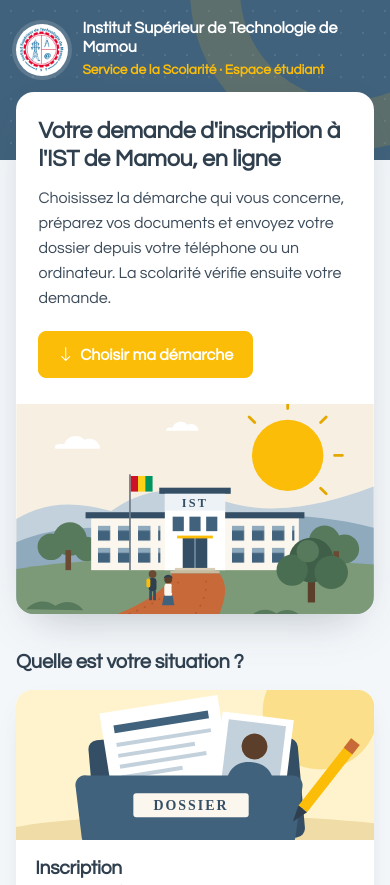
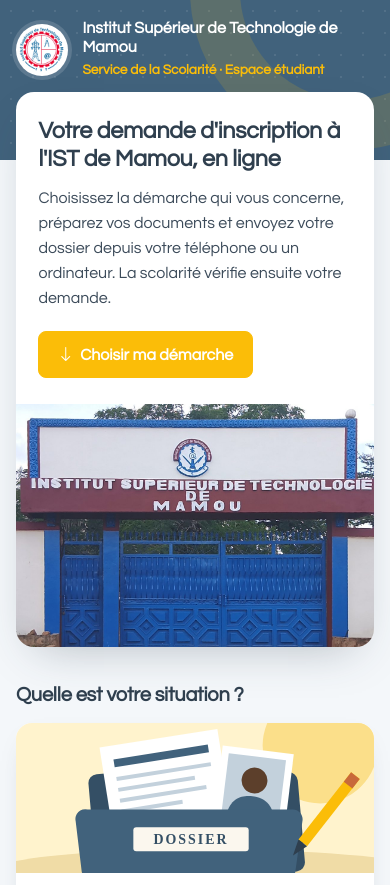
Before and after one commit to Lamine96ca/GEPED, a Django app: page /etudiant/ in a window 390 px wide. Shown: the top 885 px of the page. Run offline with Django 4.2, Linux system fonts and the light colour scheme; data that the repository does not hold is empty; parts of the project's set-up code (start-up, migrations or seed data) failed here and were passed over; some libraries are stand-ins or nearby versions.

Commit message:
Espace étudiant : photo redressée du portail de l'IST en page d'accueil
La vraie photo remplace le dessin du campus. Elle s'affiche entière sur
ordinateur, tablette et téléphone pour ne pas couper l'enseigne.

Co-Authored-By: Claude Opus 5.5 <noreply@anthropic.com>

```diff
--- a/pfe/static/pfe/css/gped.css
+++ b/pfe/static/pfe/css/gped.css
@@ -849,14 +849,14 @@ code { color: var(--encre); background: var(--survol); padding: .05rem .3rem; bo
 .page-vitrine .espace-contenu { max-width: 1080px; }
 .page-vitrine .verif-marque { max-width: 1048px; }
 .page-vitrine .verif-conseil { margin: 0; }
-.vitrine-hero { display: grid; grid-template-columns: 1.05fr 1fr; align-items: stretch; background: var(--surface); border-radius: 18px;
+.vitrine-hero { display: grid; grid-template-columns: 1fr 1.3fr; align-items: center; background: var(--surface); border-radius: 18px;
   overflow: hidden; box-shadow: 0 18px 44px -20px rgba(47, 63, 78, .35); }
 .vitrine-hero .texte { display: flex; flex-direction: column; align-items: flex-start; justify-content: center; padding: 2.25rem 2.25rem 2.25rem 2.5rem; }
 .vitrine-hero .surtitre { margin: 0 0 .6rem; font-size: .85rem; font-weight: 700; color: var(--or-texte); }
 .vitrine-hero h1 { margin: 0 0 .8rem; font-size: clamp(1.45rem, 2.7vw, 2.05rem); line-height: 1.2; font-weight: 700; color: var(--encre); }
 .vitrine-hero p:not(.surtitre) { margin: 0 0 1.3rem; font-size: 1rem; line-height: 1.55; }
 .vitrine-hero .btn { padding: .65rem 1.15rem; font-size: 1rem; }
-.vitrine-hero img { width: 100%; height: 100%; min-height: 300px; object-fit: cover; display: block; }
+.vitrine-hero img { width: 100%; height: auto; display: block; }          /* photo entière : l'enseigne touche ses bords */
 .vitrine-titre { margin: 2.25rem 0 1rem; font-size: 1.25rem; font-weight: 700; color: var(--encre); scroll-margin-top: 1rem; }
 
 .demarches { display: grid; grid-template-columns: repeat(3, minmax(0, 1fr)); gap: 1.1rem; }
@@ -908,10 +908,11 @@ code { color: var(--encre); background: var(--survol); padding: .05rem .3rem; bo
 .identification-tete { display: grid; grid-template-columns: 210px minmax(0, 1fr); gap: 1.25rem; align-items: center; margin-bottom: 1.25rem; }
 .identification-tete img { width: 100%; height: auto; border-radius: 12px; display: block; }
 
-@media (max-width: 899.98px) {
+@media (max-width: 999.98px) {
   .vitrine-hero { grid-template-columns: 1fr; }
   .vitrine-hero .texte { padding: 1.6rem 1.4rem; }
-  .vitrine-hero img { min-height: 0; height: 210px; object-position: center 45%; }
+}
+@media (max-width: 899.98px) {
   .demarches { grid-template-columns: 1fr; }
   .demarche { flex-direction: row; }
   .demarche img { width: 38%; flex: none; aspect-ratio: auto; height: auto; object-fit: cover; }
--- a/pfe/templates/pfe/espace/accueil.html
+++ b/pfe/templates/pfe/espace/accueil.html
@@ -11,7 +11,7 @@
     <p>Choisissez la démarche qui vous concerne, préparez vos documents et envoyez votre dossier depuis votre téléphone ou un ordinateur. La scolarité vérifie ensuite votre demande.</p>
     <a class="btn btn-or-plein" href="#demarches"><i class="bi bi-arrow-down"></i> Choisir ma démarche</a>
   </div>
-  <img src="{% static 'pfe/img/espace/campus.svg' %}?v={{ version_statique }}" width="640" height="420" alt="">
+  <img src="{% static 'pfe/img/espace/portail_ist.jpg' %}?v={{ version_statique }}" width="1200" height="817" alt="Le portail de l'Institut Supérieur de Technologie de Mamou">
 </section>
 
 <h2 class="vitrine-titre" id="demarches">Quelle est votre situation ?</h2>
```
Also changed, not shown: pfe/static/pfe/img/espace/campus.svg (deleted), pfe/static/pfe/img/espace/portail_ist.jpg (added).
